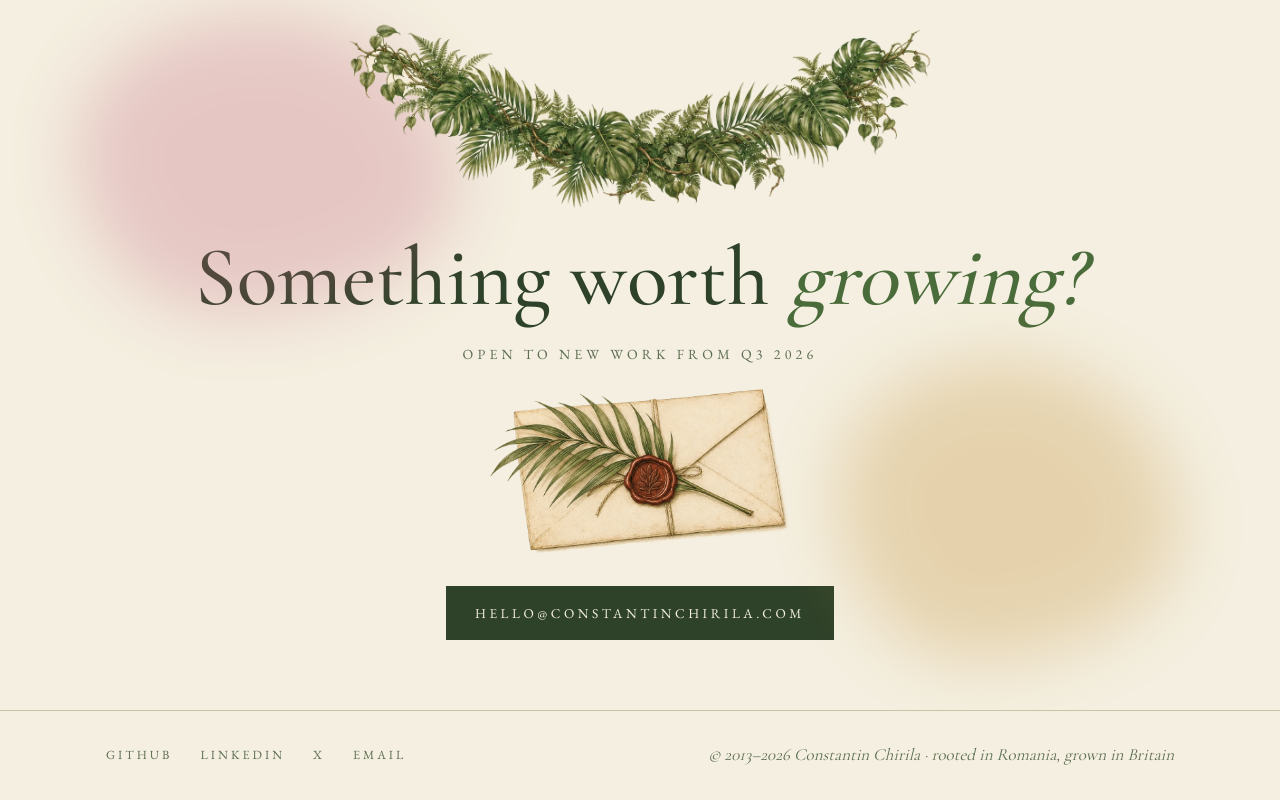
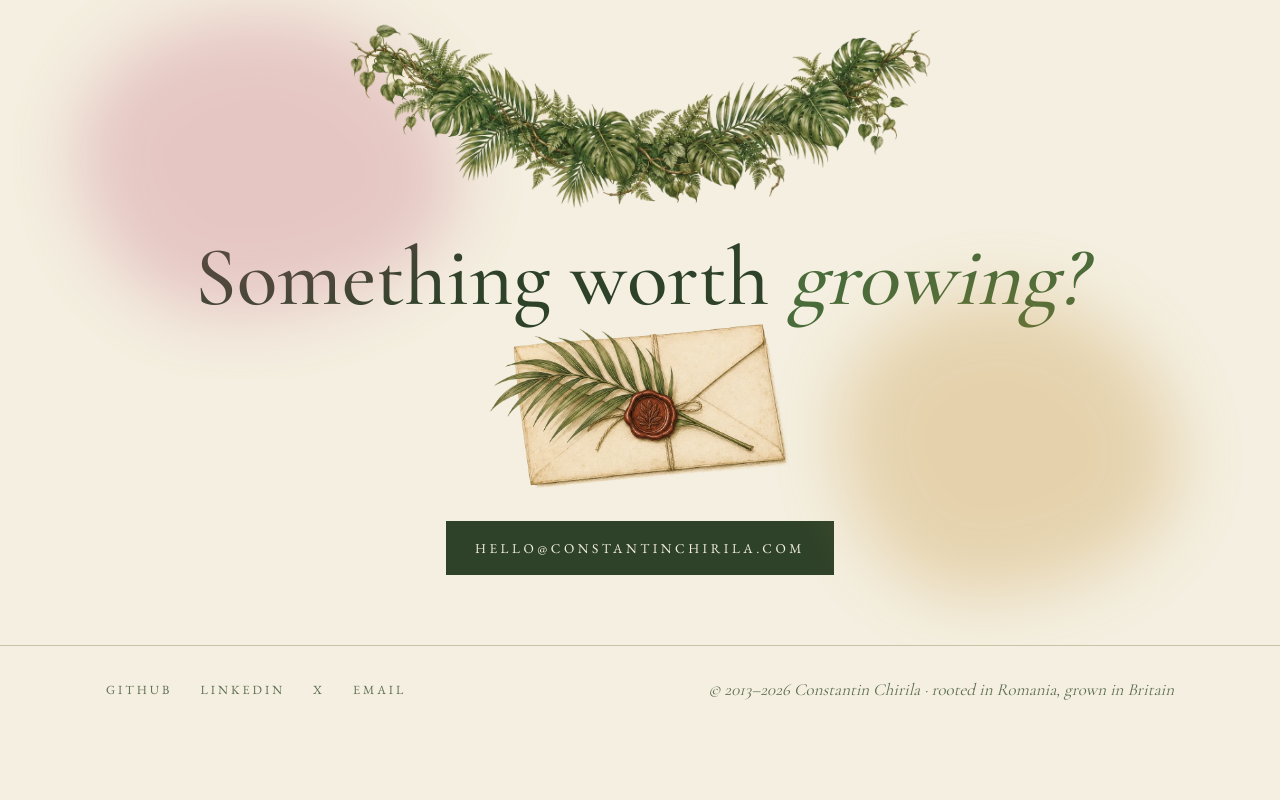
Before and after one commit to ConstantinChirila/constantin-chirila-portfolio-2026, a Next.js app: page / in a window 1280 px wide. Shown: the part 4506-5306 px from the top of the page. After the commit the page ends 5240 px from the top, so only its background shows below. Built offline with nearby package versions, Linux system fonts and the light colour scheme.

Commit message:
update copy

```diff
--- a/app/page.tsx
+++ b/app/page.tsx
@@ -261,7 +261,6 @@ export default function Home() {
           <h2>
             Something worth <em>growing?</em>
           </h2>
-          <p className="caps avail">Open to new work from Q3 2026</p>
           <div className="plate-slot contact-letter">
             <PlateImage name="flourish-contact" alt="" />
           </div>
```
